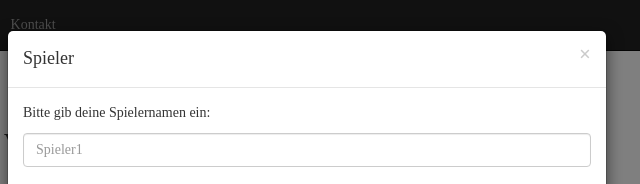
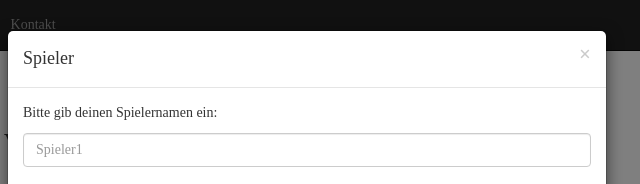
Before and after one commit to MarPra/Die-Flei-igen-Faulen, a plain HTML site: page schiffeVersenken.html in a window 1280 px wide. Shown: the top 184 px of the page, 333-973 px from the left. Drawn offline with nearby package versions, Linux system fonts and the light colour scheme; a web font is replaced by a local one.

Commit message:
Typo corrected

```diff
--- a/schiffeVersenken.html
+++ b/schiffeVersenken.html
@@ -66,7 +66,7 @@
         <h4 class="modal-title">Spieler</h4>
       </div>
       <div class="modal-body">
-        <p>Bitte gib deine Spielernamen ein:</p>
+        <p>Bitte gib deinen Spielernamen ein:</p>
           <input id="spieler1" class="form-control" type="text" placeholder="Spieler1"/>
           <br>
           <input id="spieler2" class="form-control" type="text" placeholder="Spieler2"/>
```
